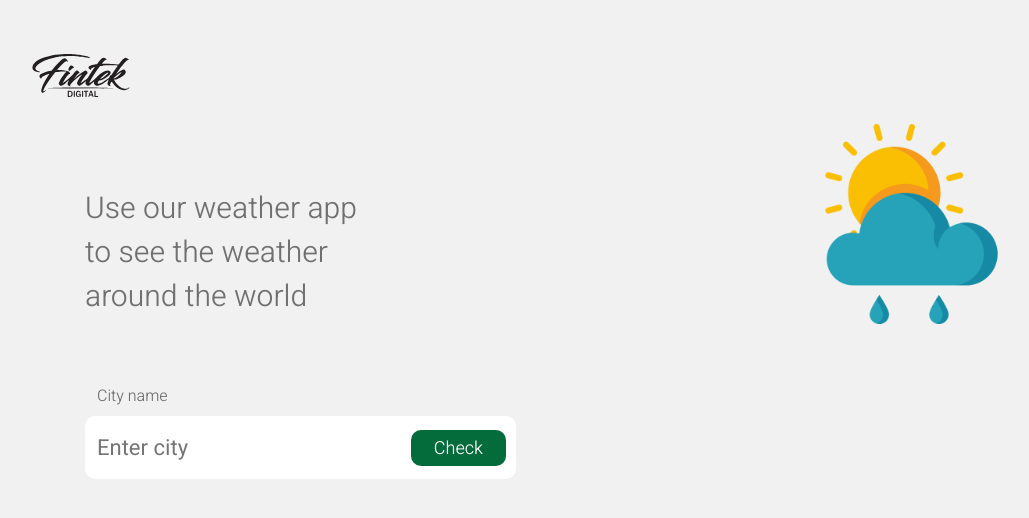
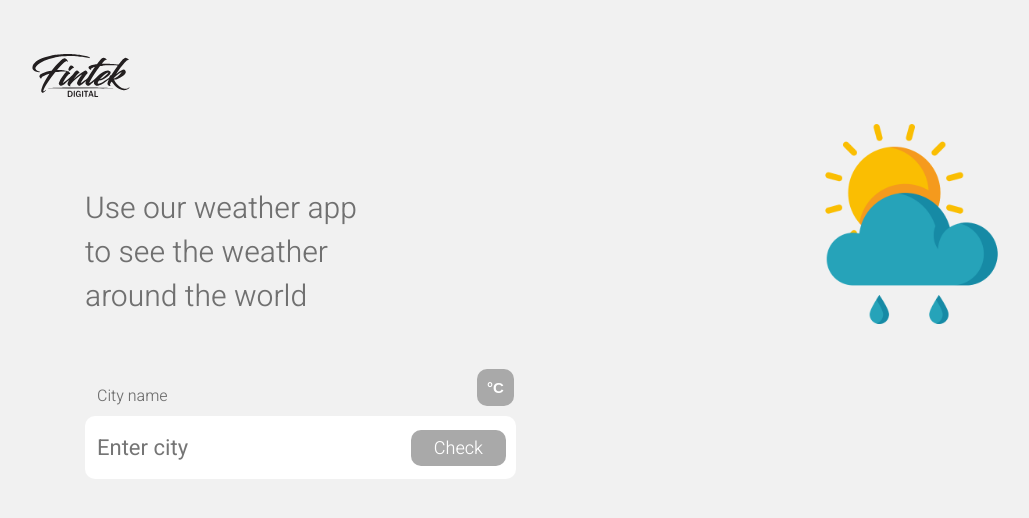
Before and after one commit to nitzanbs/Weather_API_App_Front, a React (Vite) app: page / in a window 1280 px wide. Shown: the top 518 px of the page, without its empty margins (22-1051 px from the left). Built offline with nearby package versions, Linux system fonts and the light colour scheme.

Commit message:
add features

```diff
--- a/src/components/searchInput/SearchInput.jsx
+++ b/src/components/searchInput/SearchInput.jsx
@@ -11,7 +11,6 @@ export default function SearchInput({ onSearch }) {
 
     const handleInputChange = (e) => {
         const inputValue = e.target.value;
-        // סינון תווים לא רצויים (לא אותיות באנגלית)
         const filteredValue = inputValue.replace(/[^a-zA-Z\s]/g, '');
         setCity(filteredValue);
     };
@@ -38,7 +37,14 @@ export default function SearchInput({ onSearch }) {
                 onFocus={handleFocus}
                 onBlur={handleBlur}
             />
-            <button onClick={handleSearch} className={styles.searchButton} aria-label="Check weather">Check</button>
+            <button
+                onClick={handleSearch}
+                className={styles.searchButton}
+                aria-label="Check weather"
+                disabled={!city}
+            >
+                Check
+            </button>
             {showWarning && <p className={styles.warningMessage}>Please enter only English letters.</p>}
         </div>
     );
--- a/src/components/searchInput/SearchInput.module.css
+++ b/src/components/searchInput/SearchInput.module.css
@@ -42,6 +42,11 @@
     background-color: #0e8a50;
 }
 
+.searchButton:disabled {
+    background-color: #A9A9A9;
+    cursor: not-allowed;
+}
+
 .warningMessage {
     position: absolute;
     top: 100%;
--- a/src/components/weatherDiaplay/WeatherDisplayBox.jsx
+++ b/src/components/weatherDiaplay/WeatherDisplayBox.jsx
@@ -9,11 +9,11 @@ const formatDate = (dateString) => {
     return `${day}/${month}/${year}`;
 };
 
-export default function WeatherDisplayBox({ weather }) {
+export default function WeatherDisplayBox({ weather, isCelsius }) {
     console.log('Weather data:', weather);
 
     if (!weather) {
-        return (<div><img className={styles.weatherapiLogo} src="src\img\weather.png" alt="weatherapi logo" /></div>);
+        return (<div><img className={styles.weatherapiLogo} src="src/img/weather.png" alt="weatherapi logo" /></div>);
     }
 
     const { location, current, forecast } = weather;
@@ -22,7 +22,7 @@ export default function WeatherDisplayBox({ weather }) {
     const countryName = location.country;
     const date = formatDate(location.localtime);
     const time = new Date(location.localtime).toLocaleTimeString([], { hour: '2-digit', minute: '2-digit' });
-    const temperatureC = Math.round(current.temp_c);
+    const temperature = isCelsius ? Math.round(current.temp_c) : Math.round(current.temp_f);
     const weatherDescription = current.condition.text;
     const precipitationMm = Math.round(current.precip_mm);
     const humidityPercentage = current.humidity;
@@ -32,7 +32,7 @@ export default function WeatherDisplayBox({ weather }) {
         .filter(hourData => [13, 14, 15, 16, 17].includes(new Date(hourData.time).getHours()))
         .map(hourData => ({
             time: new Date(hourData.time).getHours(),
-            temp: Math.round(hourData.temp_c)
+            temp: isCelsius ? Math.round(hourData.temp_c) : Math.round(hourData.temp_f)
         })) || [];
 
     return (
@@ -45,7 +45,7 @@ export default function WeatherDisplayBox({ weather }) {
                     </div>
                     <p className={styles.dateTime}>{date} at {time}</p>
                     <div className={styles.bigTempBox}>
-                        <p className={styles.bigTemp}>{temperatureC}<span lassName={styles.degreeSymbol}>°</span></p>
+                        <p className={styles.bigTemp}>{temperature}°</p>
                         <p className={styles.condition}>{weatherDescription}</p>
                     </div>
                 </div>
--- a/src/pages/home/Home.jsx
+++ b/src/pages/home/Home.jsx
@@ -10,6 +10,7 @@ export default function Home() {
   const [weather, setWeather] = useState(null);
   const [error, setError] = useState('');
   const [loading, setLoading] = useState(false);
+  const [isCelsius, setIsCelsius] = useState(true);
 
   const handleFetchWeather = async (city) => {
     setLoading(true);
@@ -18,7 +19,6 @@ export default function Home() {
       const weatherData = await getWeather(city);
       setWeather(weatherData);
     } catch (err) {
-      // Display specific error messages based on status code
       if (err.response) {
         switch (err.response.status) {
           case 400:
@@ -41,14 +41,28 @@ export default function Home() {
     }
   };
 
+  const toggleTemperatureUnit = () => {
+    setIsCelsius(!isCelsius);
+  };
+
   return (
     <>
       <div className={styles.homePage}>
         <div className={styles.Lbox}>
           <img src={Logo} alt="Logo Fintek digital" className={styles.logo} />
           <h3 className={styles.headline}>Use our weather app to see the weather around the world</h3>
+
           <div>
-            <p className={styles.inputCityTitle}>City name</p>
+            <div className={styles.cityBtmRow}>
+              <p className={styles.inputCityTitle}>City name</p>
+              <button
+                onClick={toggleTemperatureUnit}
+                className={styles.toggleButton}
+                disabled={!weather}
+              >
+                {isCelsius ? '°C' : '°F'}
+              </button>
+            </div>
             <SearchInput onSearch={handleFetchWeather} />
             {loading && <p className={styles.loadingMessage}>Loading...</p>}
             {error && <p className={styles.errorMessage}>{error}</p>}
@@ -64,7 +78,7 @@ export default function Home() {
           </div>
         </div>
         <div className={styles.Rbox}>
-          <WeatherDisplayBox weather={weather} />
+          <WeatherDisplayBox weather={weather} isCelsius={isCelsius} />
         </div>
       </div>
     </>
--- a/src/pages/home/Home.module.css
+++ b/src/pages/home/Home.module.css
@@ -22,7 +22,6 @@
     display: flex;
     flex-direction: column;
     align-content: space-around;
-    /* margin-top: 40px; */
 }
 
 .LocationDisplayDiv {
@@ -73,8 +72,36 @@
     color: #007bff;
     font-size: 18px;
     margin-top: 10px;
-  }
+}
 
+.cityBtmRow {
+    display: flex;
+}
+
+.toggleButton {
+    background-color: #094127;
+    color: white;
+    border: none;
+    border-radius: 10px;
+    cursor: pointer;
+    font-size: 15px;
+    font-weight: bold;
+    margin-bottom: 10px;
+    width: 37px;
+    height: 37px;
+    margin-left: 300px;
+
+}
+
+.toggleButton:hover {
+    border: 2px solid rgb(0, 0, 0);
+    background-color: #0c5b36;
+}
+
+.toggleButton:disabled {
+    background-color: #A9A9A9;
+    cursor: not-allowed;
+}
 
 
 /* Media Queries */
@@ -117,6 +144,11 @@
     .LocationDisplayDiv {
         margin: 0;
     }
+
+    .toggleButton {
+        margin-left: 290px;
+    }
+
 }
 
 /* Tablet */
@@ -164,6 +196,10 @@
         margin-bottom: 20px;
 
     }
+
+    .toggleButton {
+        margin-left: 330px;
+    }
 }
 
 /* Laptop */
@@ -201,5 +237,9 @@
         margin-bottom: 20px;
     }
 
+    .toggleButton {
+        margin-left: 260px;
+    }
+
 
 }
```
Also changed, not shown: src/components/weatherDiaplay/WeatherDisplay.module.css (+4 -4 lines).
